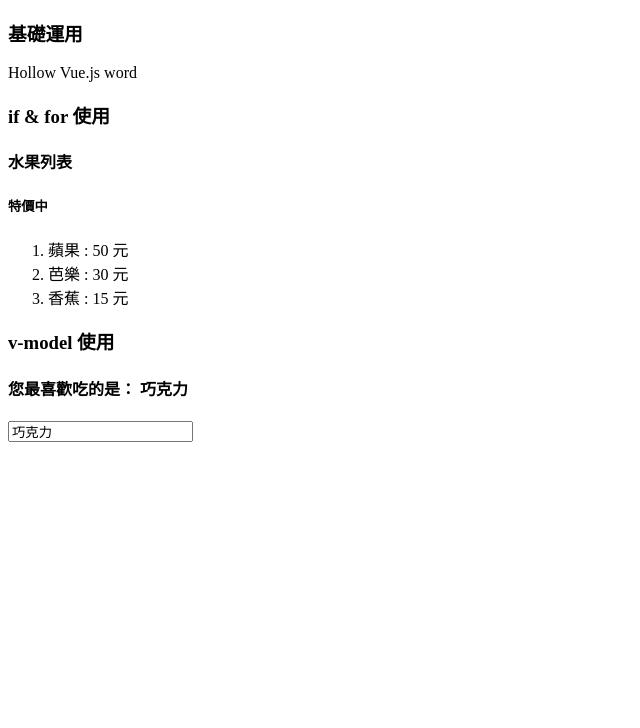
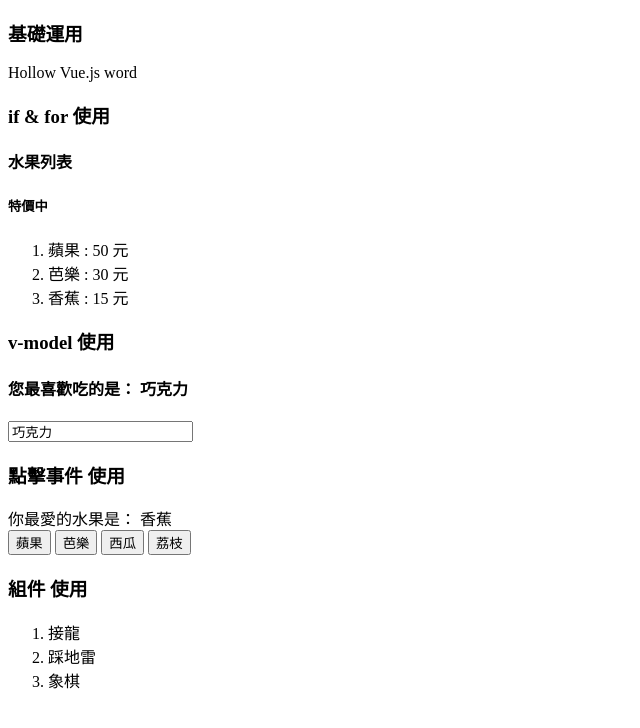
Before and after one commit to WuGe01/TryTryVue, a plain HTML site: page index.html in a window 1280 px wide. Shown: the whole page, without its empty margins (0-640 px from the left). Drawn offline with nearby package versions, Linux system fonts and the light colour scheme.

Commit message:
組件運用

```diff
--- a/index.html
+++ b/index.html
@@ -28,6 +28,20 @@
         <h4>您最喜歡吃的是： {{ message }} </h4>
         <input type="text" v-model='message'>
     </div>
+    <h3>點擊事件 使用</h3>
+    <div id="VueClick">
+        <div>你最愛的水果是： {{ message }}</div>
+        <button v-on:click="Vuecharge('蘋果')">蘋果</button>
+        <button v-on:click="Vuecharge('芭樂')">芭樂</button>
+        <button v-on:click="Vuecharge('西瓜')">西瓜</button>
+        <button @click="Vuecharge('荔枝')">荔枝</button>
+    </div>
+    <h3>組件 使用</h3>
+    <div id="VueComponent">
+        <ol>
+            <game-item v-for="item in allgames" v-bind:game="item"></game-item>
+        </ol>
+    </div>
 <script>
     var myapp = new Vue({
         el:'.myapp',
@@ -52,6 +66,31 @@
             message:'巧克力'
         }
     });
+    var VueClick = new Vue({
+        el:'#VueClick',
+        data:{
+            message:'香蕉'
+        },
+        methods: {
+            Vuecharge: function(e) {
+                this.message = e ;
+            }
+        }
+    });
+    Vue.component('game-item',{
+        props: ['game'],
+        template: '<li>{{ game.name }}</li>'
+    });
+    var VueComponent = new Vue({
+        el:'#VueComponent',
+        data:{
+            allgames:[
+                { name: '接龍' },
+                { name: '踩地雷' },
+                { name: '象棋' }
+            ]
+        }
+    });
 </script>
 </body>
 </html>
```
